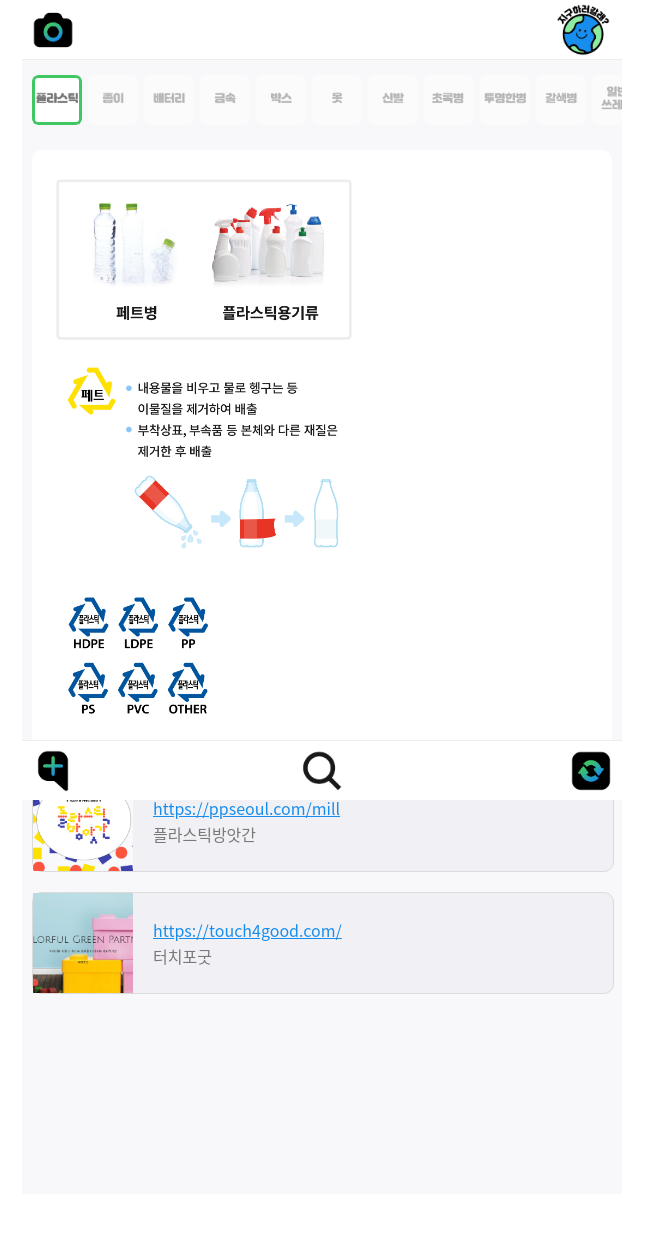
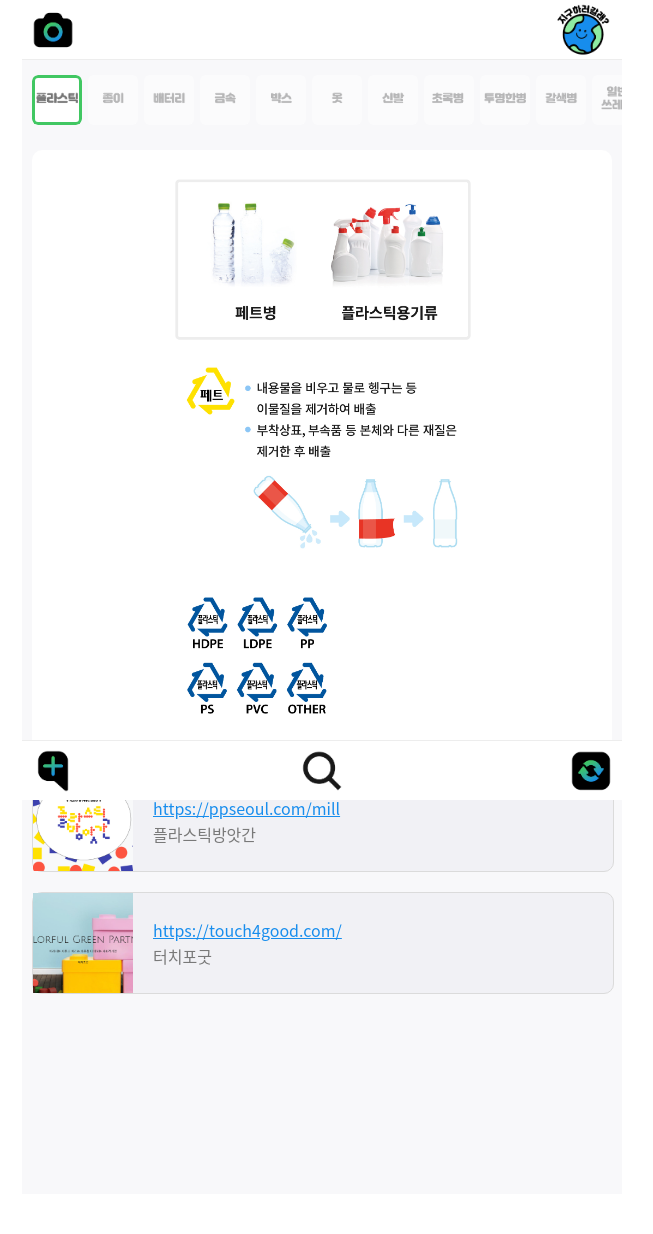
Before and after one commit to kimpearl3599/recycle_classification, a Python web app: template templates/recycle_classification.html in a window 1280 px wide. Shown: the top 1234 px of the page, without its empty margins (318-971 px from the left). Run offline with Jinja, Linux system fonts and the light colour scheme; the template is opened without the code that fills it, so the values that code supplies are empty; some libraries are stand-ins or nearby versions.

Commit message:
modify css final/page/classification

```diff
--- a/static/classification.css
+++ b/static/classification.css
@@ -228,7 +228,7 @@ input {
     width: 100%;
     background-repeat: no-repeat;
     background-size: contain;
-    background-position: 0 0;
+    background-position: center 0;
 }
 .plastic {
     background-image: url('../static/images/plastic_class.jpg');
```
